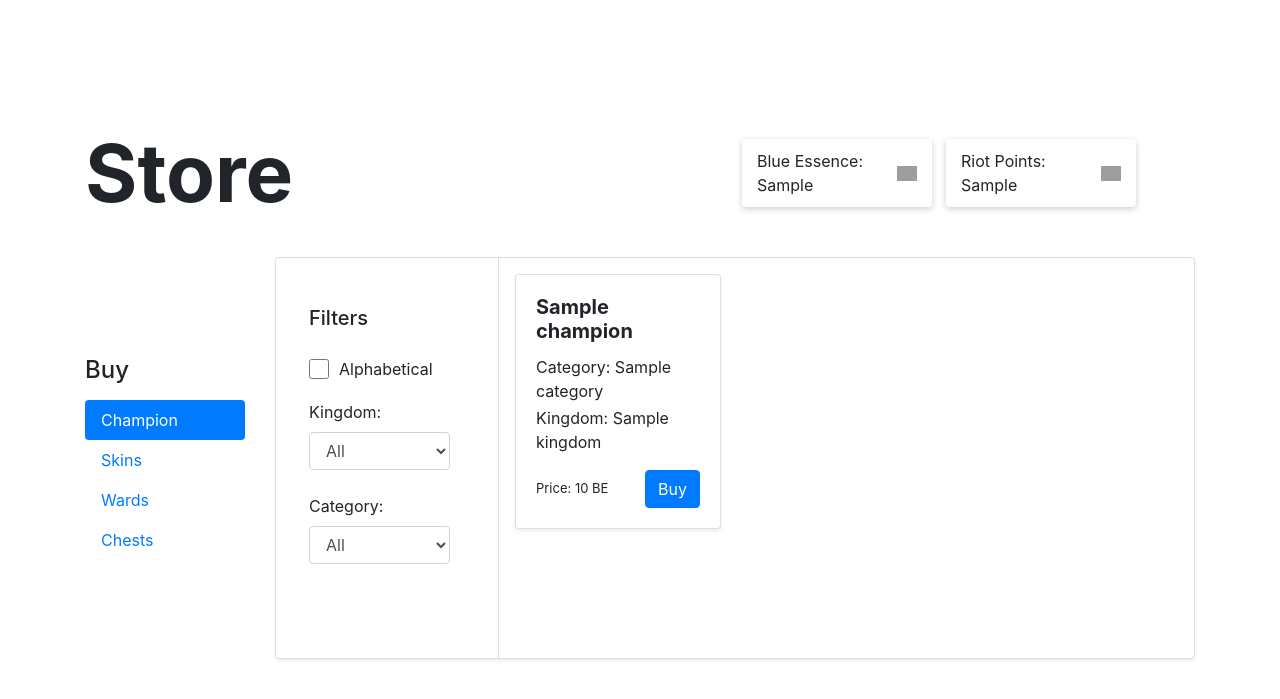
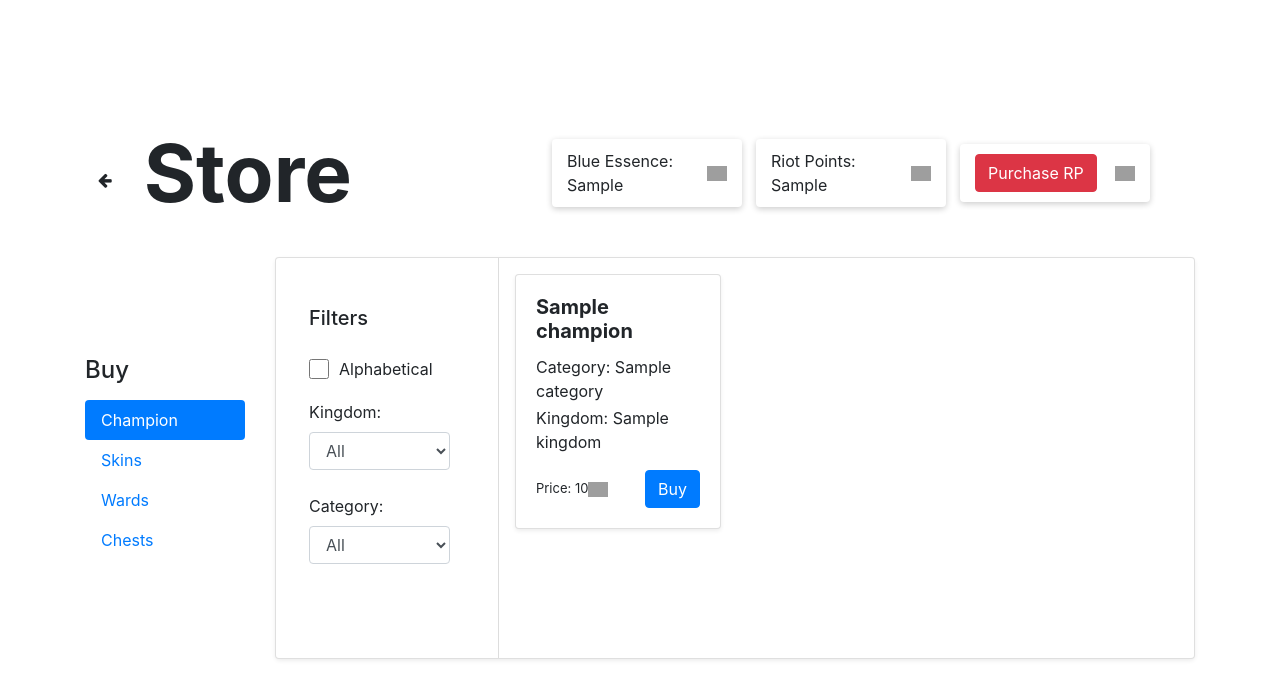
Before and after one commit to martimsoutooo/BD-LeagueClientManager, a Flask app: template app/templates/store.html in a window 1280 px wide. Shown: the top 699 px of the page. Run offline with Flask 3, Linux system fonts and the light colour scheme; the template is opened without the code that fills it: most values are stand-ins (such as "Sample title", 1, 10 or a date in 2020); some libraries are stand-ins or nearby versions; grey boxes are pictures that could not be loaded.

Commit message:
purchase rp implementado e adiconei seta para voltar para tra´s nas pags, comprar skins está quase a dar mas ainda não funciona tá partido

```diff
--- a/app/routes/main.py
+++ b/app/routes/main.py
@@ -24,7 +24,19 @@
 
 @main_bp.route('/game')
 def game():
-    return render_template('game.html')
+    user_id = session.get('user_id')
+    if not user_id:
+        print("User ID not found in session")
+        return redirect(url_for('auth.login'))
+
+    db = get_db()
+    cursor = db.cursor()
+
+    cursor.execute("SELECT Rank_Points, RP FROM LCM.[User] WHERE ID = ?", (user_id,))
+    user_data = cursor.fetchone()
+    user_rank_points = user_data[0]
+
+    return render_template('game.html', user_rank_points=user_rank_points)
 
 @main_bp.route('/profile')
 def profile():
@@ -101,10 +113,12 @@
     skins = cursor.fetchall()
 
     # Fetch user's balance
-    cursor.execute("SELECT BE FROM LCM.[User] WHERE ID = ?", (user_id,))
-    user_be = cursor.fetchone()[0]
+    cursor.execute("SELECT BE,RP FROM LCM.[User] WHERE ID = ?", (user_id,))
+    user_data = cursor.fetchone()
+    user_be = user_data[0]
+    user_rp = user_data[1]
 
-    return render_template('store.html', champions=champions, skins=skins, user_be=user_be)
+    return render_template('store.html', champions=champions, skins=skins, user_be=user_be, user_rp=user_rp)
 
 @main_bp.route('/buy_champion', methods=['POST'])
 def buy_champion():
@@ -188,3 +202,53 @@
     ]
 
     return jsonify({"status": "success", "champions": champions_list})
+
+@main_bp.route('/purchase_rp', methods=['POST'])
+def purchase_rp():
+    user_id = session.get('user_id')
+    if not user_id:
+        return jsonify({"status": "error", "message": "Not logged in"}), 401
+
+    data = request.get_json()
+    rp_amount = data.get('rp_amount')
+
+    if not rp_amount or int(rp_amount) <= 0:
+        return jsonify({"status": "error", "message": "Invalid amount"}), 400
+
+    db = get_db()
+    cursor = db.cursor()
+
+    # Atualiza o saldo de RP do usuário
+    cursor.execute("UPDATE LCM.[User] SET RP = RP + ? WHERE ID = ?", (rp_amount, user_id))
+    db.commit()
+
+    return jsonify({"status": "success", "message": f"{rp_amount} RP added successfully"})
+
+@main_bp.route('/buy_skin', methods=['POST'])
+def buy_skin():
+    user_id = session.get('user_id')
+    if not user_id:
+        return jsonify({"status": "error", "message": "Not logged in"}), 401
+
+    data = request.get_json()
+    skin_id = data.get('skin_id')
+    rp_price = data.get('rp_price')
+
+    print(f"Received skin_id: {skin_id}, rp_price: {rp_price}")  # Log para depuração
+
+    if not skin_id or not rp_price:
+        return jsonify({"status": "error", "message": "Invalid skin ID or RP price"}), 400
+
+    db = get_db()
+    cursor = db.cursor()
+
+    cursor.execute("SELECT RP FROM LCM.[User] WHERE ID = ?", (user_id,))
+    user_rp = cursor.fetchone()[0]
+
+    if user_rp >= int(rp_price):
+        cursor.execute("UPDATE LCM.[User] SET RP = RP - ? WHERE ID = ?", (rp_price, user_id))
+        cursor.execute("INSERT INTO LCM.User_Item (ID_User, ID_Item, Data, Hora) VALUES (?, ?, GETDATE(), GETDATE())", (user_id, skin_id))
+        db.commit()
+        return jsonify({"status": "success", "message": "Skin purchased successfully"})
+    else:
+        return jsonify({"status": "error", "message": "Not enough Riot Points"}), 400
--- a/app/static/js/script.js
+++ b/app/static/js/script.js
@@ -62,7 +62,8 @@
                                 <p class="card-text" style="margin-bottom: 1rem;">Kingdom: ${champion.Kingdom}</p>
                             </div>
                             <div class="d-flex justify-content-between align-items-center">
-                                <p class="card-text mb-0" style="font-size: small;">Price: ${champion.BE_Price} BE</p>
+                                <p class="card-text mb-0" style="font-size: small;">Price: ${champion.BE_Price} <img src="https://server.blix.gg/imgproxy/nP7l6vA2EI8fTz4xs51FwU7acvVmJx2yR-Fo_iUmeHI/rs:fit:260:260:0/g:no/aHR0cDovL21pbmlvOjkwMDAvaW1hZ2VzLzQxM2I0ZTQzNzFjYjQxYTliMzQwNDJhNTBmNDg4NjVhLnBuZw.webp"
+                                alt="" class="stats-image"></p>
                                 <button class="btn btn-primary" onclick="buyChampion('${champion.ID}', '${champion.BE_Price}')">Buy</button>
                             </div>
                         </div>
@@ -101,6 +102,35 @@
     });
 }
 
+function buySkin(skinId, rpPrice) {
+    console.log("Attempting to buy skin with ID:", skinId, "and RP Price:", rpPrice); // Log para depuração
+    fetch('/buy_skin', {
+        method: 'POST',
+        headers: {
+            'Content-Type': 'application/json',
+        },
+        body: JSON.stringify({ skin_id: skinId, rp_price: rpPrice })  // Correção aqui
+    })
+    .then(response => {
+        console.log("Response status:", response.status); // Log para depuração
+        return response.json();
+    })
+    .then(data => {
+        console.log("Response data:", data); // Log para depuração
+        if (data.status === 'success') {
+            alert(data.message);
+            location.reload();
+        } else {
+            alert(data.message);
+        }
+    })
+    .catch(error => {
+        console.error("Error during fetch:", error); // Log para depuração
+    });
+}
+
+
+
 document.getElementById("logoutButton").addEventListener("click", function() {
     fetch('/auth/logout')
         .then(response => {
@@ -109,3 +139,27 @@
             }
         });
 });
+
+function purchaseRP() {
+    const rpAmount = document.getElementById('rpAmount').value;
+
+    fetch('/purchase_rp', {
+        method: 'POST',
+        headers: {
+            'Content-Type': 'application/json',
+        },
+        body: JSON.stringify({ rp_amount: rpAmount })
+    })
+    .then(response => response.json())
+    .then(data => {
+        if (data.status === 'success') {
+            alert(data.message);
+            location.reload();
+        } else {
+            alert(data.message);
+        }
+    })
+    .catch(error => {
+        console.error("Error during fetch:", error);
+    });
+}
--- a/app/templates/base.html
+++ b/app/templates/base.html
@@ -3,12 +3,9 @@
 <head>
     <meta charset="UTF-8">
     <title>LeagueClientManager</title>
+    <link rel="stylesheet" href="https://stackpath.bootstrapcdn.com/font-awesome/4.7.0/css/font-awesome.min.css">
     <link rel="stylesheet" href="{{ url_for('static', filename='css/style.css') }}">
-    <link rel="stylesheet" href="https://cdn.jsdelivr.net/npm/bootstrap@4.4.1/dist/css/bootstrap.min.css" integrity="sha384-Vkoo8x4CGsO3+Hhxv8T/Q5PaXtkKtu6ug5TOeNV6gBiFeWPGFN9MuhOf23Q9Ifjh" crossorigin="anonymous">
-    <script src="https://code.jquery.com/jquery-3.4.1.slim.min.js" integrity="sha384-J6qa4849blE2+poT4WnyKhv5vZF5SrPo0iEjwBvKU7imGFAV0wwj1yYfoRSJoZ+n" crossorigin="anonymous"></script>
-    <script src="https://cdn.jsdelivr.net/npm/popper.js@1.16.0/dist/umd/popper.min.js" integrity="sha384-Q6E9RHvbIyZFJoft+2mJbHaEWldlvI9IOYy5n3zV9zzTtmI3UksdQRVvoxMfooAo" crossorigin="anonymous"></script>
-    <script src="https://cdn.jsdelivr.net/npm/bootstrap@4.4.1/dist/js/bootstrap.min.js" integrity="sha384-wfSDF2E50Y2D1uUdj0O3uMBJnjuUD4Ih7YwaYd1iqfktj0Uod8GCExl3Og8ifwB6" crossorigin="anonymous"></script>
-
+    <link rel="stylesheet" href="https://stackpath.bootstrapcdn.com/bootstrap/4.5.2/css/bootstrap.min.css">
 </head>
 <body>
     <header>
@@ -19,5 +16,8 @@
         {% endblock %}
     </main>
     <script src="{{ url_for('static', filename='js/script.js') }}"></script>
+    <script src="https://code.jquery.com/jquery-3.5.1.slim.min.js"></script>
+    <script src="https://cdn.jsdelivr.net/npm/@popperjs/core@2.9.2/dist/umd/popper.min.js"></script>
+    <script src="https://stackpath.bootstrapcdn.com/bootstrap/4.5.2/js/bootstrap.min.js"></script>
 </body>
 </html>
--- a/app/templates/dashboard.html
+++ b/app/templates/dashboard.html
@@ -9,11 +9,6 @@
             <div class="d-flex justify-content-between">
                 <div class="font-weight-bold" style="font-size: 80px;">
                     Hello, {{ user_name }}!
-                </div>
-                <div class="mt-4" style="margin-right: 15%;">
-                    <div class="btn btn-danger custom-size" id="logoutButton" style="font-size: 25px; transition: all 0.3s ease-in-out; width: 90%; height:65%;">
-                            Logout
-                    </div>
                 </div>
             </div>
 
--- a/app/templates/store.html
+++ b/app/templates/store.html
@@ -7,9 +7,13 @@
     <div class="container">
         <div class="row align-items-center pb-4">
             <div class="font-weight-bold col-md-5" style="font-size: 80px;">
+                <a href="{{ url_for('main.dashboard') }}">
+                    <div class="btn">
+                        <i class="fa fa-arrow-left" aria-hidden="true"></i>
+                    </div>
+                </a>
                 Store
             </div>
-            <div class="col-md-2"></div>
             <div class="col-md-2 stats-box">
                 Blue Essence: {{user_be}}
                 <img src="https://server.blix.gg/imgproxy/nP7l6vA2EI8fTz4xs51FwU7acvVmJx2yR-Fo_iUmeHI/rs:fit:260:260:0/g:no/aHR0cDovL21pbmlvOjkwMDAvaW1hZ2VzLzQxM2I0ZTQzNzFjYjQxYTliMzQwNDJhNTBmNDg4NjVhLnBuZw.webp"
@@ -19,6 +23,33 @@
                 Riot Points: {{ user_rp }}
                 <img src="https://www.nicepng.com/png/full/17-174865_free-lol-riot-points-riot-points.png"
                     class="stats-image" alt="">
+            </div>
+            <div class="col-md-2 stats-box">
+                <button type="button" class="btn btn-danger" data-toggle="modal" data-target="#exampleModal">
+                    Purchase RP
+                </button>
+                <img src="https://www.nicepng.com/png/full/17-174865_free-lol-riot-points-riot-points.png"
+                    class="stats-image" alt="">
+            </div>
+        </div>
+        <div class="modal fade" id="exampleModal" tabindex="-1" aria-labelledby="exampleModalLabel" aria-hidden="true">
+            <div class="modal-dialog">
+                <div class="modal-content">
+                    <div class="modal-header">
+                        <h5 class="modal-title" id="exampleModalLabel">Purchase RP</h5>
+                        <button type="button" class="close" data-dismiss="modal" aria-label="Close">
+                            <span aria-hidden="true">&times;</span>
+                        </button>
+                    </div>
+                    <div class="modal-body">
+                        <p>Enter the amount of Riot Points you wish to purchase:</p>
+                        <input type="number" class="form-control" id="rpAmount" placeholder="Enter amount">
+                    </div>
+                    <div class="modal-footer">
+                        <button type="button" class="btn btn-secondary" data-dismiss="modal">Close</button>
+                        <button type="button" class="btn btn-primary" onclick="purchaseRP()">Purchase</button>
+                    </div>
+                </div>
             </div>
         </div>
         <div class="row align-items-center mb-5">
@@ -97,7 +128,8 @@
                                                                     <p class="card-text" style="margin-bottom: 1rem;">Kingdom: {{ champion.Kingdom }}</p>
                                                                 </div>
                                                                 <div class="d-flex justify-content-between align-items-center">
-                                                                    <p class="card-text mb-0" style="font-size: small;">Price: {{ champion.BE_Price }} BE</p>
+                                                                    <p class="card-text mb-0" style="font-size: small;">Price: {{ champion.BE_Price }}<img src="https://server.blix.gg/imgproxy/nP7l6vA2EI8fTz4xs51FwU7acvVmJx2yR-Fo_iUmeHI/rs:fit:260:260:0/g:no/aHR0cDovL21pbmlvOjkwMDAvaW1hZ2VzLzQxM2I0ZTQzNzFjYjQxYTliMzQwNDJhNTBmNDg4NjVhLnBuZw.webp"
+                                                                        alt="" class="stats-image"></p>
                                                                     <button class="btn btn-primary" onclick="buyChampion('{{ champion.ID }}','{{champion.BE_Price}}')">Buy</button>
                                                                 </div>
                                                             </div>
@@ -142,8 +174,8 @@
                                                                     <p class="card-text" style="margin-bottom: 1rem;">Champion: {{ skin.champion }}</p>
                                                                 </div>
                                                                 <div class="d-flex justify-content-between align-items-center">
-                                                                    <p class="card-text mb-0" style="font-size: small;">Price: {{ skin.rp_price }} RP</p>
-                                                                    <button class="btn btn-primary" onclick="">Buy</button>
+                                                                    <p class="card-text mb-0" style="font-size: small;">Price: {{ skin.rp_price }} <img src="https://www.nicepng.com/png/full/17-174865_free-lol-riot-points-riot-points.png" class="stats-image" alt=""></p>
+                                                                    <button class="btn btn-primary" onclick="buySkin('{{ skin.id }}', '{{ skin.rp_price }}')">Buy</button>
                                                                 </div>
                                                             </div>
                                                         </div>
```
Also changed, not shown: app/templates/game.html (+7 -2 lines), app/templates/profile.html (+10 -2 lines).
